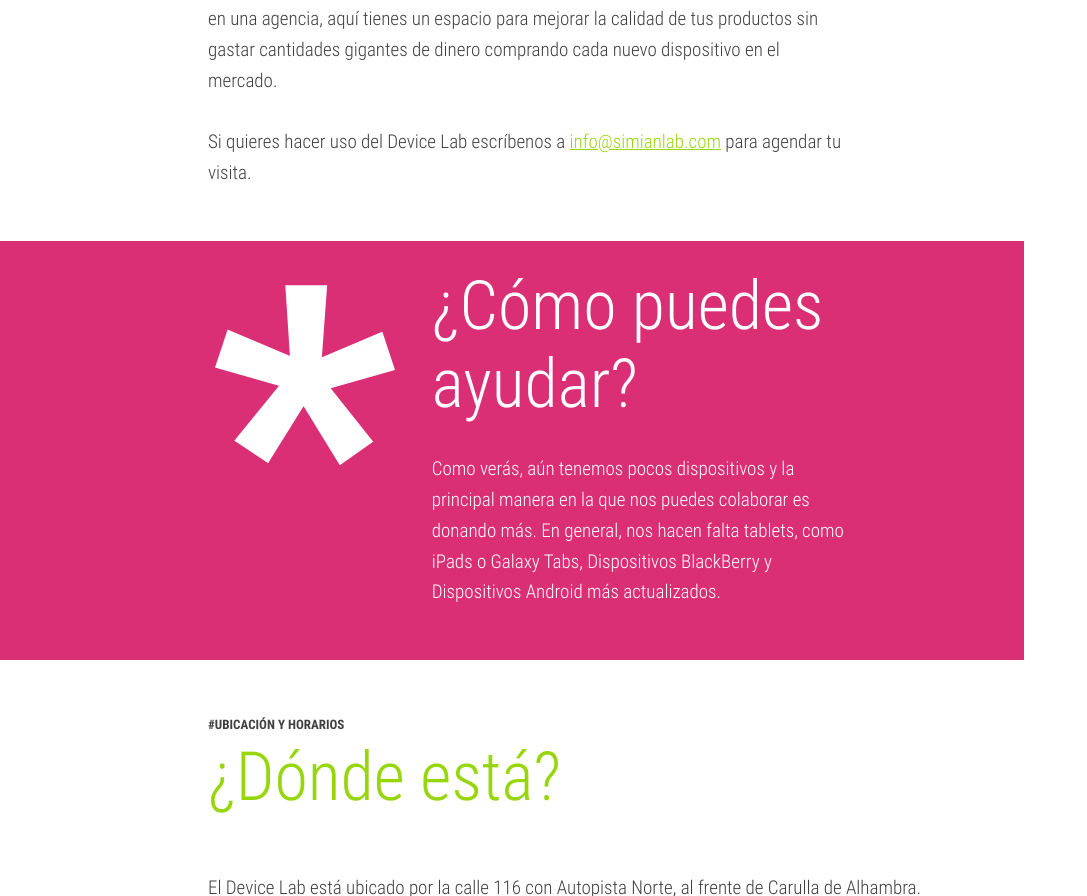
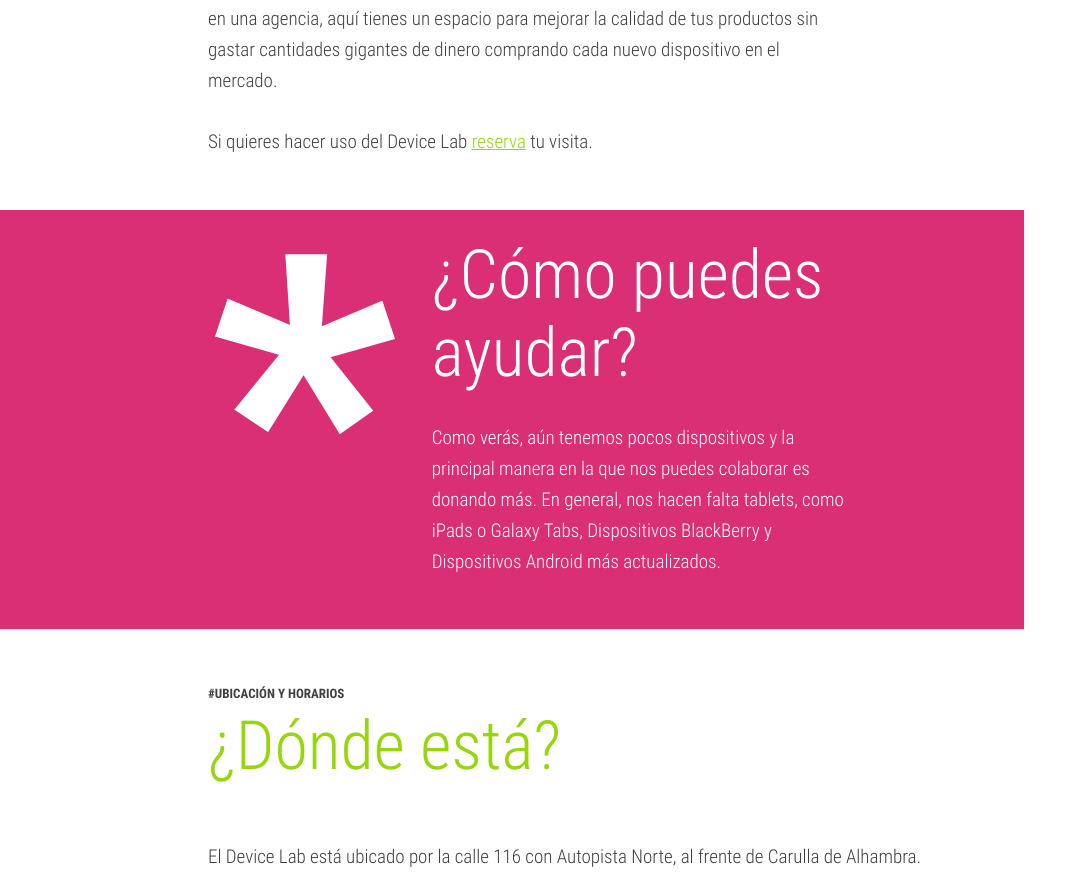
Before and after one commit to simian-lab/device-lab, a website: page app/index.html in a window 1280 px wide. Shown: the part 2044-2940 px from the top of the page, without its empty margins (0-1087 px from the left). Drawn offline with Linux system fonts and the light colour scheme; files whose address does not match are found by name.

Commit message:
[SIM-36]

```diff
--- a/app/index.html
+++ b/app/index.html
@@ -126,7 +126,7 @@
               No importa si eres estudiante, freelancer, desarrollador para una compañía o diseñador en una agencia, aquí tienes un espacio para mejorar la calidad de tus productos sin gastar cantidades gigantes de dinero comprando cada nuevo dispositivo en el mercado.
             </p>
             <p class="g-wide--pull-1">
-              Si quieres hacer uso del Device Lab escríbenos a <a href="mailto:info@simianlab.com" >info@simianlab.com</a> para agendar tu visita.
+              Si quieres hacer uso del Device Lab <a href="https://simianlab.youcanbook.me/" >reserva</a> tu visita.
             </p>
         </div>
       </div>
```
